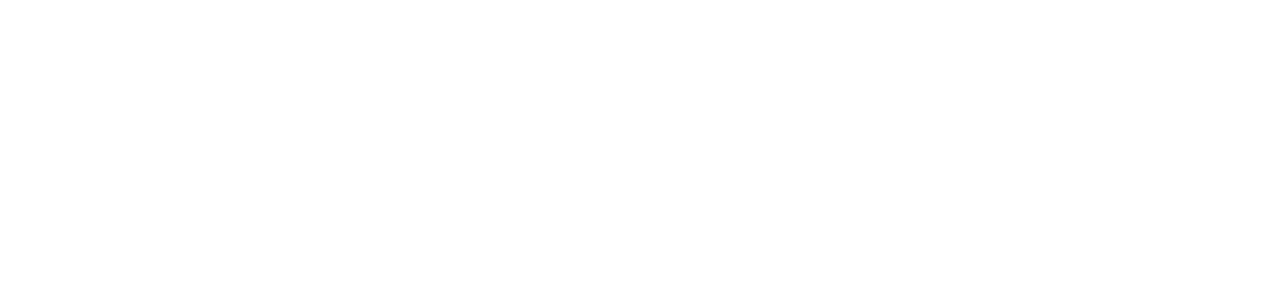
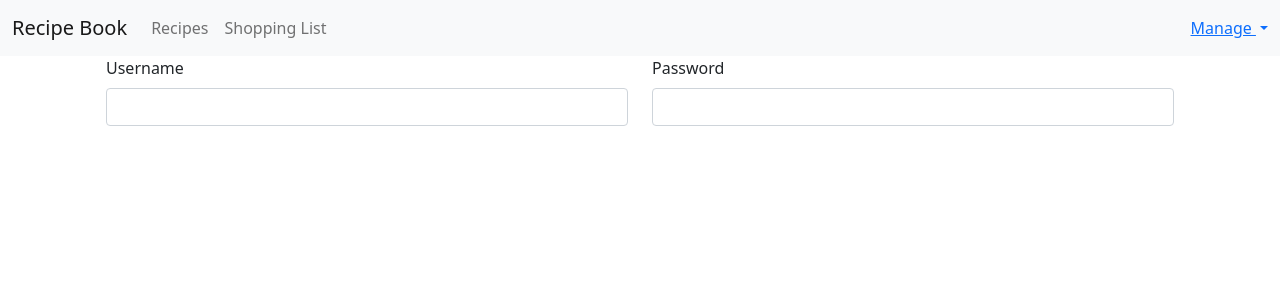
Before and after one commit to ManongBadong/ManongBadongTestRecipe, an Angular app: page /auth in a window 1280 px wide. Shown: the top 300 px of the page. Built offline with nearby package versions, Linux system fonts and the light colour scheme.

Commit message:
1 file modified

```diff
--- a/src/app/auth/auth.component.html
+++ b/src/app/auth/auth.component.html
@@ -4,11 +4,11 @@
       <form>
         <div class="row">
           <div class="col-6">
-            <label for="username" class="form-label">
+            <label for="username" class="form-label">Username</label>
             <input type="text" class="form-control" id="username">
           </div>
           <div class="col-6">
-            <label for="password" class="form-label">
+            <label for="password" class="form-label">Password</label>
             <input type="password" class="form-control" id="password">
           </div>
         </div>
```
